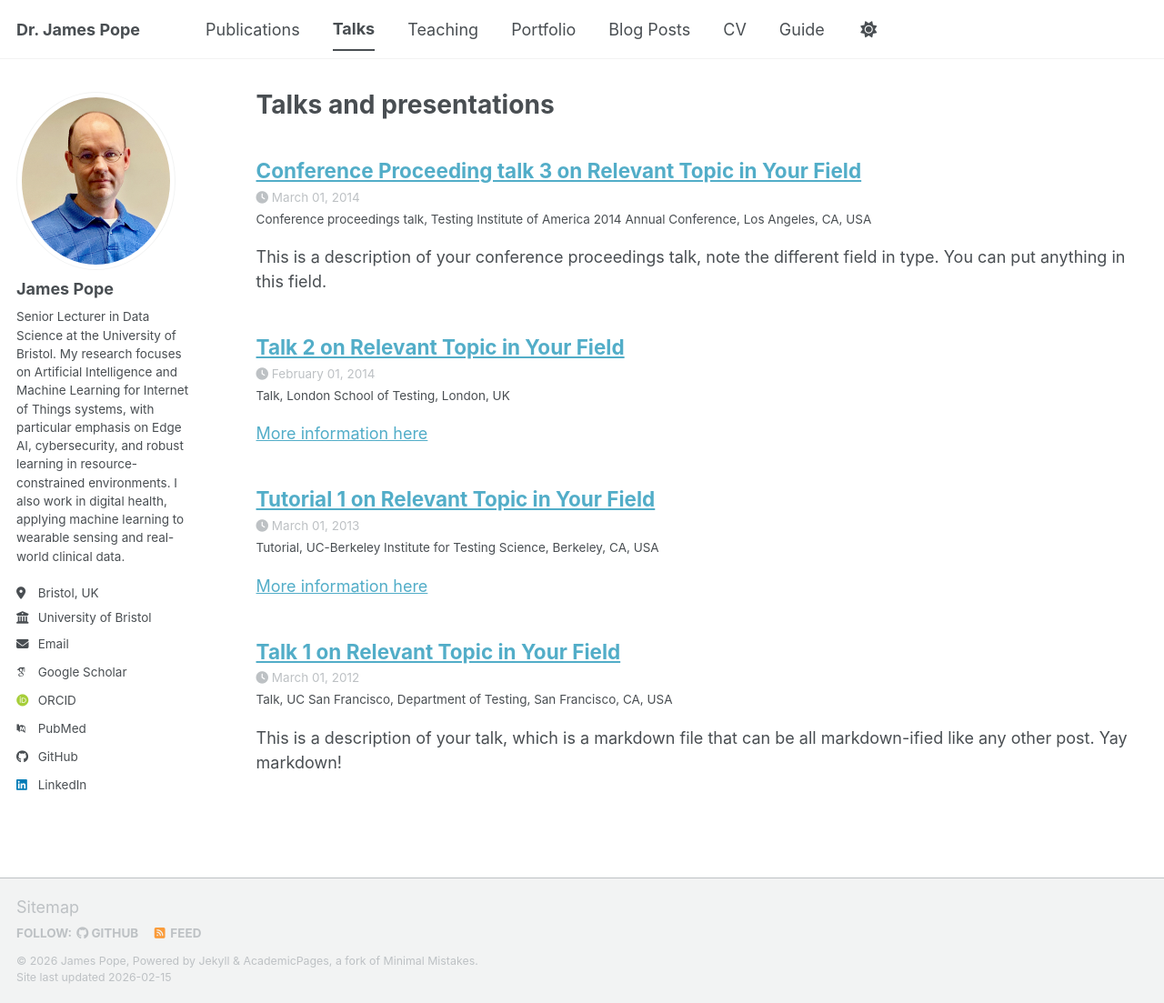
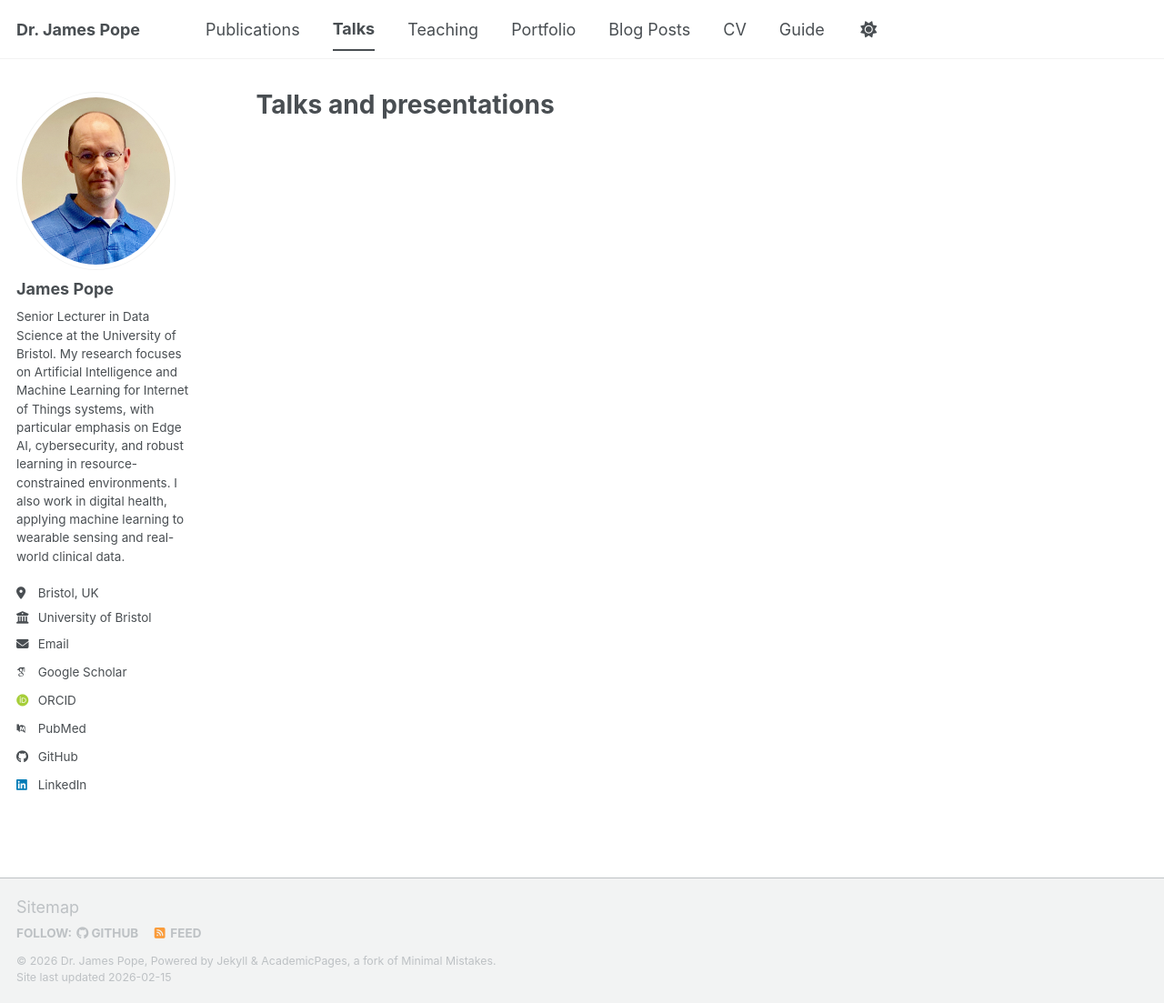
Before and after one commit to jpope8/jpope8.github.io, a Jekyll site: the page built from _pages/talks.html, in a window 1280 px wide and 1103 px high. Shown: the whole window at 91% size. Built offline with Jekyll 4.4.1, drawn with Linux system fonts in a browser that asks for light colours; some web fonts are replaced; a script bundle is joined from its source files by our own code; library files that are not in the unit come from our copies.

Commit message:
removed  talke markdowns

```diff
--- a/_config.yml
+++ b/_config.yml
@@ -11,7 +11,7 @@ locale                   : "en-US"
 site_theme               : "default" # The available themes options are "default", "air", "sunrise", "mint", "dirt" and "contrast"
 title                    : "Dr. James Pope"
 title_separator          : "-"
-name                     : &name "James Pope"
+name                     : &name ""
 # Update this with a general description of your site, this is the default if not overridden by a page
 description              : &description "Senior Lecturer in Data Science | AI/ML | IoT | Cybersecurity | Digital Health"
 url                      : "https://jpope8.github.io" # The base hostname & protocol for your site e.g. "https://[your GitHub username].github.io",
--- a/_talks/2012-03-01-talk-1.md
+++ /dev/null
@@ -1,11 +0,0 @@
----
-title: "Talk 1 on Relevant Topic in Your Field"
-collection: talks
-type: "Talk"
-permalink: /talks/2012-03-01-talk-1
-venue: "UC San Francisco, Department of Testing"
-date: 2012-03-01
-location: "San Francisco, CA, USA"
----
-
-This is a description of your talk, which is a markdown file that can be all markdown-ified like any other post. Yay markdown!
--- a/_talks/2013-03-01-tutorial-1.md
+++ /dev/null
@@ -1,13 +0,0 @@
----
-title: "Tutorial 1 on Relevant Topic in Your Field"
-collection: talks
-type: "Tutorial"
-permalink: /talks/2013-03-01-tutorial-1
-venue: "UC-Berkeley Institute for Testing Science"
-date: 2013-03-01
-location: "Berkeley, CA, USA"
----
-
-[More information here](http://exampleurl.com)
-
-This is a description of your tutorial, note the different field in type. This is a markdown files that can be all markdown-ified like any other post. Yay markdown!
--- a/_talks/2014-02-01-talk-2.md
+++ /dev/null
@@ -1,13 +0,0 @@
----
-title: "Talk 2 on Relevant Topic in Your Field"
-collection: talks
-type: "Talk"
-permalink: /talks/2014-02-01-talk-2
-venue: "London School of Testing"
-date: 2014-02-01
-location: "London, UK"
----
-
-[More information here](http://example2.com)
-
-This is a description of your talk, which is a markdown files that can be all markdown-ified like any other post. Yay markdown!
--- a/_talks/2014-03-01-talk-3.md
+++ /dev/null
@@ -1,11 +0,0 @@
----
-title: "Conference Proceeding talk 3 on Relevant Topic in Your Field"
-collection: talks
-type: "Conference proceedings talk"
-permalink: /talks/2014-03-01-talk-3
-venue: "Testing Institute of America 2014 Annual Conference"
-date: 2014-03-01
-location: "Los Angeles, CA, USA"
----
-
-This is a description of your conference proceedings talk, note the different field in type. You can put anything in this field.
```
